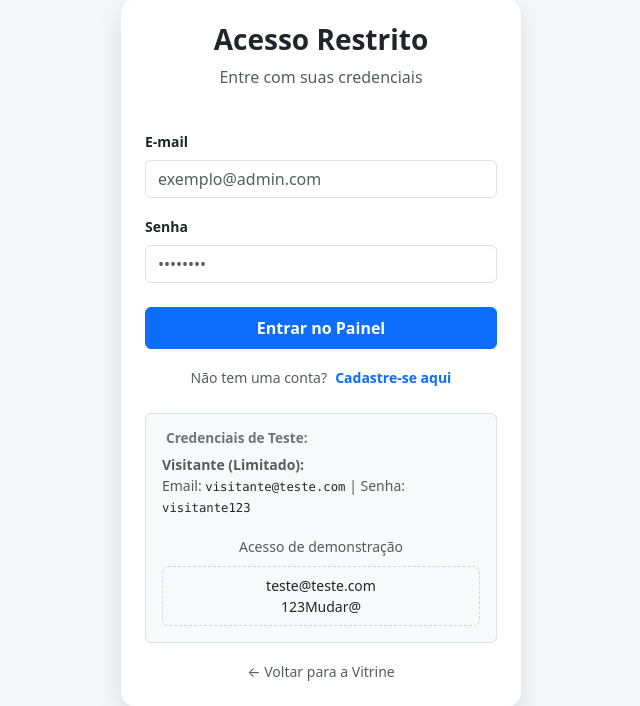
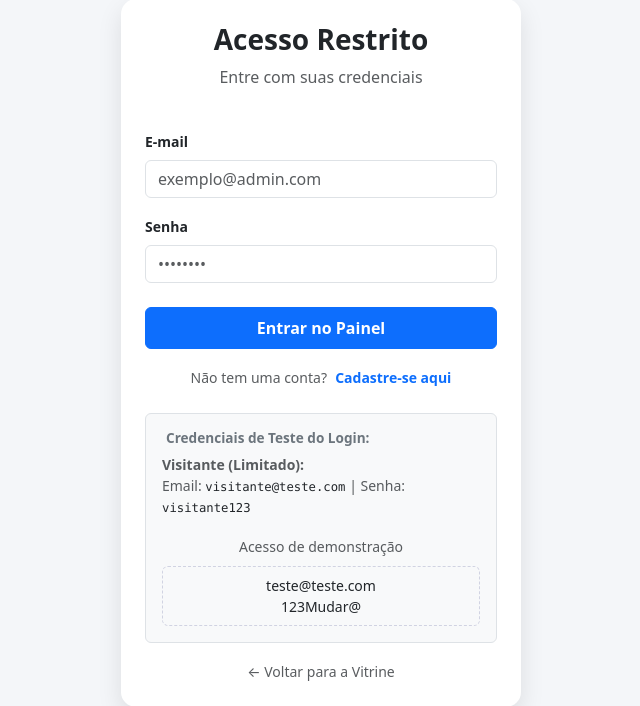
Before and after one commit to softwaresolutionsprojetos2026-hub/projetos, a PHP site: page /Views/login.php in a window 1280 px wide. Shown: the part 47-753 px from the top of the page, without its empty margins (319-959 px from the left). Run offline with PHP 8.4, Linux system fonts and the light colour scheme.

Commit message:
Teste de Atualização no Servidor

```diff
--- a/Views/login.php
+++ b/Views/login.php
@@ -46,7 +46,7 @@
 
                 <h6 class="fw-bold text-secondary mb-2" style="font-size: 0.85rem;">
                     <i class="fa-solid fa-circle-info me-1 text-primary"></i>
-                    Credenciais de Teste:
+                    Credenciais de Teste do Login:
                 </h6>
 
                 <!--
```
